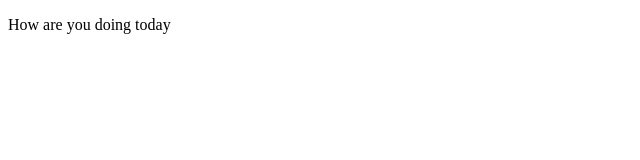
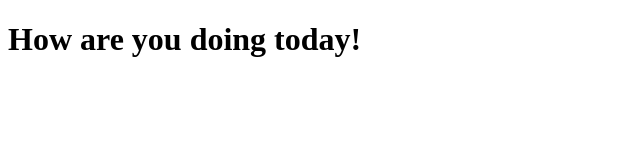
Before and after one commit to Syed-Haider-Mir/practice, a plain HTML site: page index.html in a window 1280 px wide. Shown: the whole page, without its empty margins (0-640 px from the left). Drawn offline with Linux system fonts and the light colour scheme.

Commit message:
removed a line

```diff
--- a/index.html
+++ b/index.html
@@ -6,6 +6,7 @@
     <title>Document</title>
 </head>
 <body>
-    <p> How are you doing today</p>
+
+    <h1>How are you doing today!</h1>
 </body>
 </html>
```
